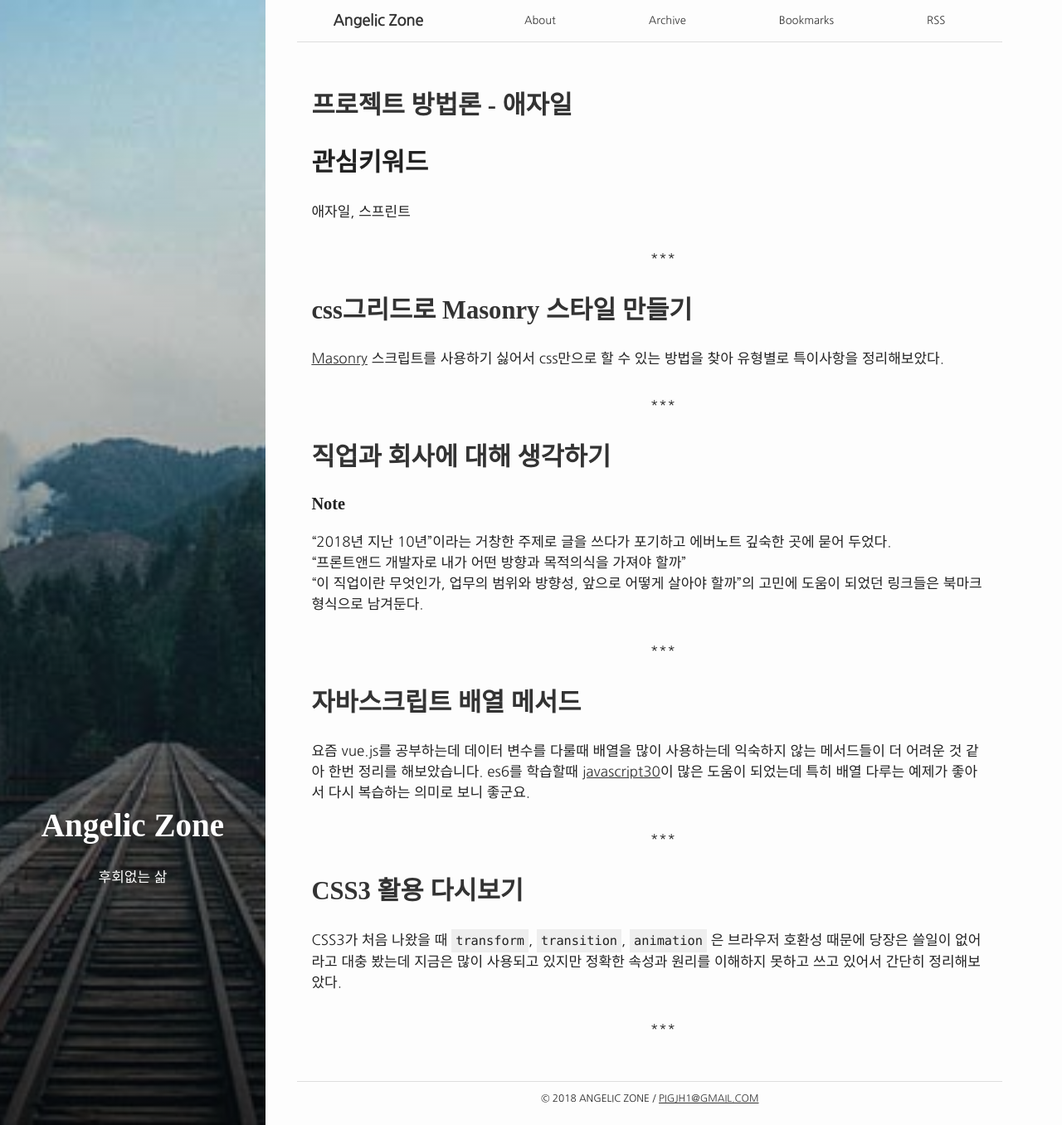
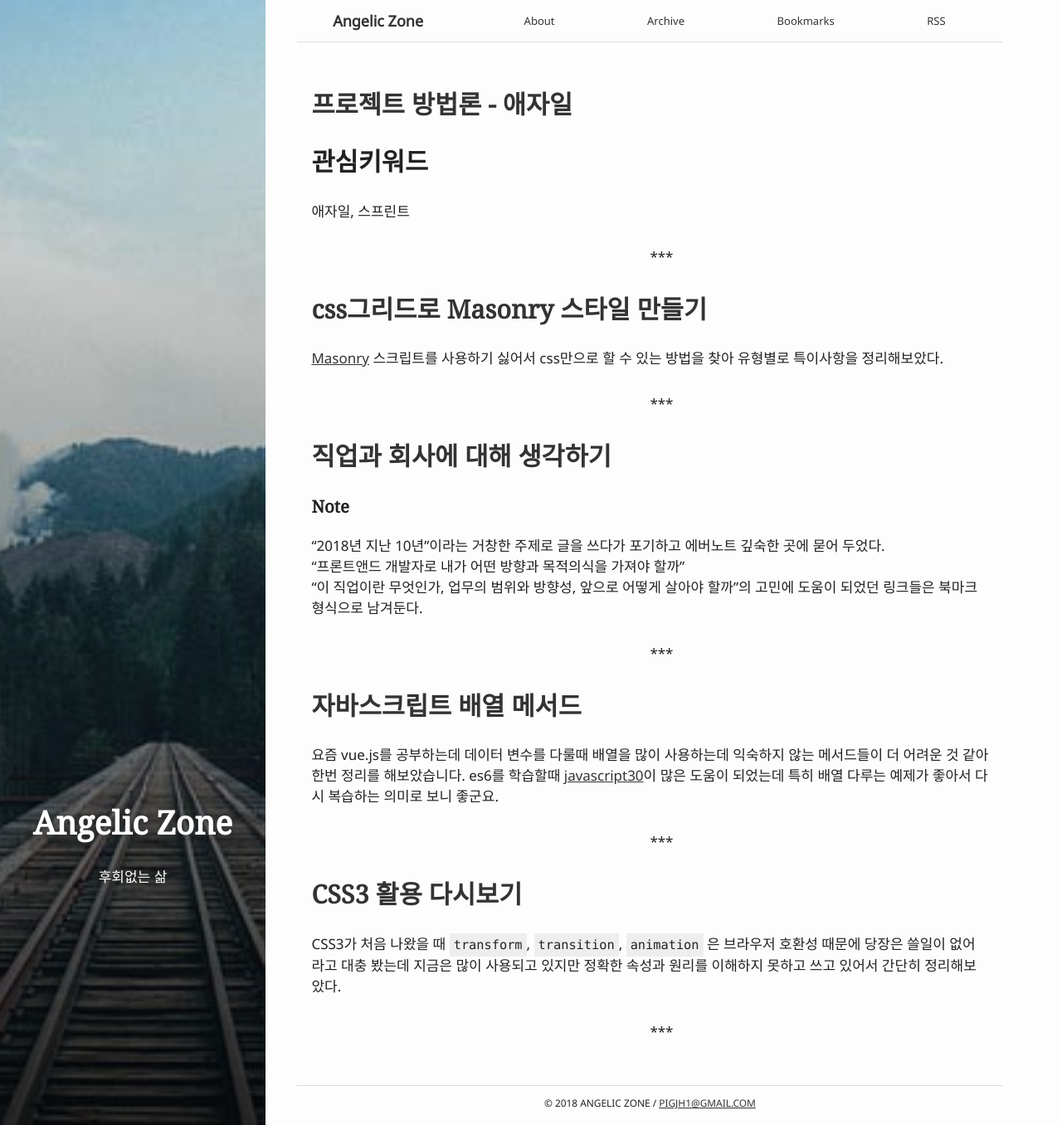
Before and after one commit to pigjh1/pigjh1.github.com, a Jekyll site: the page built from index.html, in a window 1280 px wide and 1356 px high. Shown: the whole window at 83% size. Built offline with Jekyll 4.4.1, drawn with Linux system fonts in a browser that asks for light colours; some web fonts are replaced.

Commit message:
Fix font

```diff
--- a/_includes/head.html
+++ b/_includes/head.html
@@ -16,7 +16,7 @@
     <link rel="canonical" href="{{ page.url | replace:'index.html','' | absolute_url }}">
     <link rel="alternate" type="application/rss+xml" title="{{ site.title }}" href="{{ " /feed.xml" | prepend: site.baseurl | prepend: site.url }}">
 
-    <link rel="stylesheet" href="https://fonts.googleapis.com/css?family=Nanum+Gothic|Gaegu">
+    <link rel="stylesheet" href="https://fonts.googleapis.com/css?family=Noto+Sans|Noto+Serif">
     <link rel="stylesheet" href="{{ "/assets/css/main.css" | relative_url }}">
 
     <meta property="og:url" content="{{ site.url }}{{ page.url }}">
--- a/assets/_sass/_variables.scss
+++ b/assets/_sass/_variables.scss
@@ -29,6 +29,6 @@ $brand: #3f9fc9;
 $brand-sub: #1e5e79;
 
 // font
-$font-default: 'Nanum Gothic', '나눔 고딕', 'Malgun Gothic', '맑은 고딕', '돋움', dotum, sans-serif;
+$font-default: 'Noto Sans', 'Malgun Gothic', '맑은 고딕', '돋움', dotum, sans-serif;
 $sans: $font-default;
-$serif: 'Gaegu', serif;
+$serif: 'Noto Serif', serif;
```
